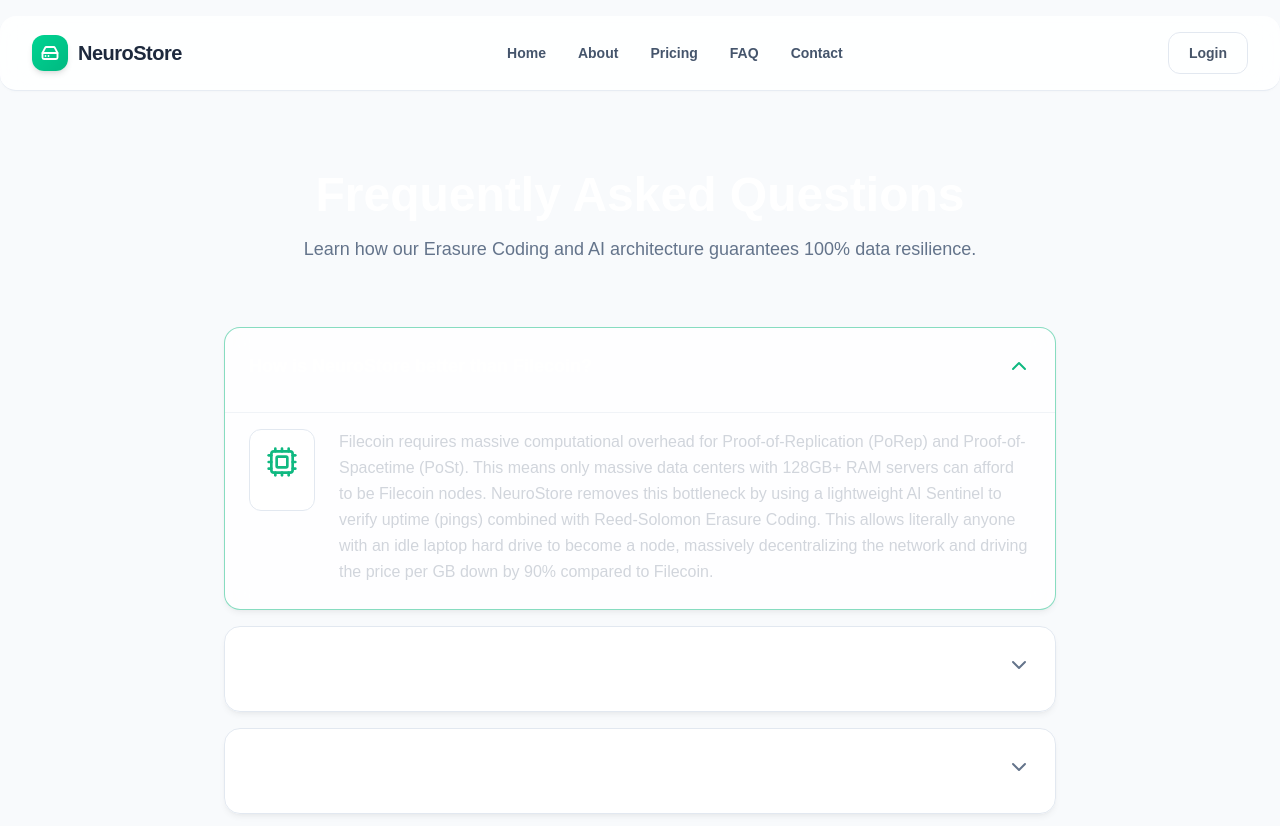
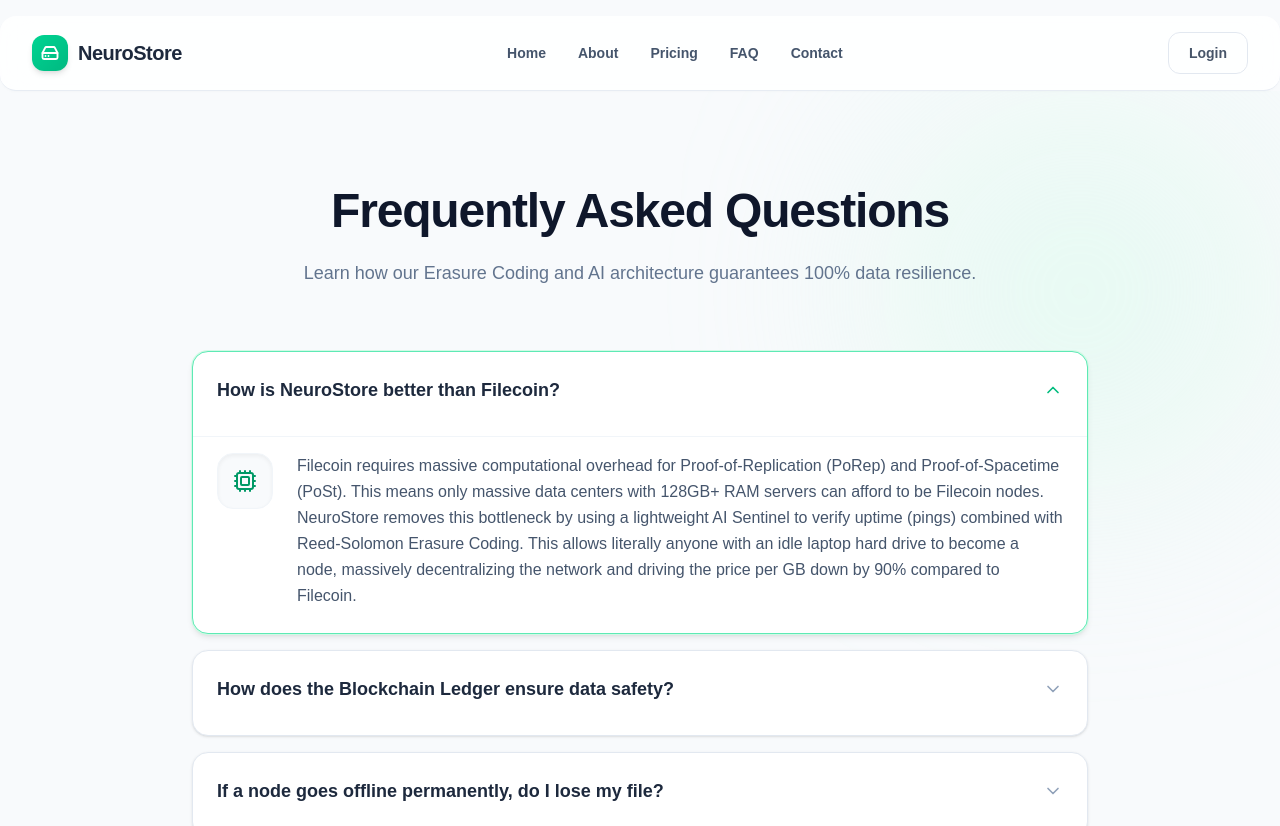
Before and after one commit to Janushsahni/neurostore-next, a React (Vite) app in the folder frontend/: page /faq in a window 1280 px wide. Shown: the top 826 px of the page. Built offline with nearby package versions, Linux system fonts and the light colour scheme; no server answers.

Commit message:
fix(ui): update FAQ page text colors for Green Prime theme visibility

```diff
--- a/frontend/src/pages/FAQ.jsx
+++ b/frontend/src/pages/FAQ.jsx
@@ -8,30 +8,33 @@ export const FAQ = () => {
         {
             question: "How is NeuroStore better than Filecoin?",
             answer: "Filecoin requires massive computational overhead for Proof-of-Replication (PoRep) and Proof-of-Spacetime (PoSt). This means only massive data centers with 128GB+ RAM servers can afford to be Filecoin nodes. NeuroStore removes this bottleneck by using a lightweight AI Sentinel to verify uptime (pings) combined with Reed-Solomon Erasure Coding. This allows literally anyone with an idle laptop hard drive to become a node, massively decentralizing the network and driving the price per GB down by 90% compared to Filecoin.",
-            icon: <Cpu className="text-primary mb-4" size={32} />
+            icon: <Cpu className="text-emerald-600" size={24} />
         },
         {
             question: "How does the Blockchain Ledger ensure data safety?",
             answer: "When a file is uploaded, our network generates a cryptographic Content ID (CID) representing the file's hash. The locations of the shards (which nodes hold which pieces) are committed to a fast Blockchain Ledger. This ensures the mapping between your account and your file's location is immutable, censorship-resistant, and cannot be tampered with by any central authority or rogue database admin.",
-            icon: <Blocks className="text-blue-400 mb-4" size={32} />
+            icon: <Blocks className="text-blue-600" size={24} />
         },
         {
             question: "If a node goes offline permanently, do I lose my file?",
             answer: "No. We use Reed-Solomon Erasure Coding (e.g. 10 Data pieces + 5 Parity pieces). This means your file is split across 15 different nodes globally. You only need ANY 10 nodes to stay online to achieve 100% data recovery with zero quality loss. If 5 nodes simultaneously explode, your file instantly reconstructs via the AI Sentinel triggering a self-repair operation.",
-            icon: <Database className="text-purple-400 mb-4" size={32} />
+            icon: <Database className="text-purple-600" size={24} />
         },
         {
             question: "Can node operators view or steal my files?",
             answer: "Impossible. Before a file ever leaves your browser, it is AES-256 encrypted using a key only you possess. The node only receives an encrypted, mathematical 'shard' of the full file. A single node does not have enough shards to reassemble the file, and even if they colluded with 9 other nodes, they still lack your private decryption key.",
-            icon: <Shield className="text-green-400 mb-4" size={32} />
+            icon: <Shield className="text-emerald-500" size={24} />
         }
     ];
 
     return (
-        <div className="min-h-[calc(100vh-80px)] p-8 max-w-4xl mx-auto py-20">
+        <div className="min-h-screen bg-slate-50 py-24 px-6 relative overflow-hidden">
+            <div className="absolute top-0 right-0 h-[400px] w-[400px] rounded-full bg-emerald-100/40 blur-[100px] pointer-events-none"></div>
+
+            <div className="max-w-4xl mx-auto relative z-10">
                 <div className="text-center mb-16">
-                <h1 className="text-4xl md:text-5xl font-display font-bold mb-4">Frequently Asked Questions</h1>
-                <p className="text-lg text-muted">Learn how our Erasure Coding and AI architecture guarantees 100% data resilience.</p>
+                    <h1 className="text-4xl md:text-5xl font-display font-extrabold mb-6 text-slate-900 tracking-tight">Frequently Asked Questions</h1>
+                    <p className="text-lg text-slate-500 font-medium">Learn how our Erasure Coding and AI architecture guarantees 100% data resilience.</p>
                 </div>
 
                 <div className="space-y-4">
@@ -40,21 +43,21 @@ export const FAQ = () => {
                         return (
                             <div
                                 key={index}
-                            className={`glass-card transition-all duration-300 overflow-hidden border ${isOpen ? 'border-primary/50 bg-card/80' : 'border-border hover:border-border/80'}`}
+                                className={`glass-card bg-white rounded-2xl transition-all duration-300 overflow-hidden border ${isOpen ? 'border-emerald-300 shadow-md ring-1 ring-emerald-100' : 'border-slate-200 hover:border-emerald-200 shadow-sm'}`}
                             >
                                 <button
                                     className="w-full text-left p-6 flex items-center justify-between focus:outline-none"
                                     onClick={() => setOpenIndex(isOpen ? -1 : index)}
                                 >
-                                <span className="text-lg font-semibold">{faq.question}</span>
-                                {isOpen ? <ChevronUp className="text-primary" /> : <ChevronDown className="text-muted" />}
+                                    <span className="text-lg font-bold text-slate-800">{faq.question}</span>
+                                    {isOpen ? <ChevronUp className="text-emerald-500" size={20} /> : <ChevronDown className="text-slate-400" size={20} />}
                                 </button>
 
                                 <div
                                     className={`transition-all duration-300 ease-in-out ${isOpen ? 'max-h-[500px] opacity-100' : 'max-h-0 opacity-0'}`}
                                 >
-                                <div className="p-6 pt-0 text-gray-300 leading-relaxed flex flex-col md:flex-row gap-6 items-start border-t border-border/50 mt-2">
-                                    <div className="hidden md:block shrink-0 mt-4 p-4 rounded-xl bg-background/50 border border-border">
+                                    <div className="p-6 pt-0 text-slate-600 font-medium leading-relaxed flex flex-col md:flex-row gap-6 items-start border-t border-slate-100 mt-2">
+                                        <div className="hidden md:flex shrink-0 mt-4 h-14 w-14 rounded-2xl bg-slate-50 border border-slate-100 items-center justify-center shadow-inner">
                                             {faq.icon}
                                         </div>
                                         <p className="mt-4">{faq.answer}</p>
@@ -65,5 +68,6 @@ export const FAQ = () => {
                     })}
                 </div>
             </div>
+        </div>
     );
 };
```
Lines whose indentation alone changed are shown as unchanged.
